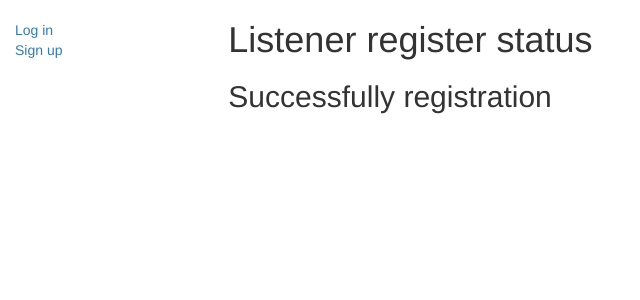
After one commit to Aturaya25/conference, a Django app: page /catalog/register/listener in a window 1280 px wide. The commit adds this page. Shown: the top 300 px of the page, without its empty margins (0-640 px from the left). Run offline with Django 3.2, Linux system fonts and the light colour scheme; some libraries are stand-ins or nearby versions.

Commit message:
register listener

```diff
--- a/conference/locallibrary/catalog/admin.py
+++ b/conference/locallibrary/catalog/admin.py
@@ -23,8 +23,8 @@ class RoomAdmin(admin.ModelAdmin):
 
 @admin.register(Schedule)
 class ScheduleAdmin(admin.ModelAdmin):
-    list_display = ('room', 'author', 'presentation', 'start_date', 'end_date')
-    fields = ['room', 'author', 'presentation', ('start_date', 'end_date')]
+    list_display = ('room', 'author', 'presentation', 'start_date', 'end_date', 'status')
+    fields = ['room', 'author', 'presentation', 'status', ('start_date', 'end_date')]
 
 
 #admin.site.register(UserProfile)
--- a/conference/locallibrary/catalog/apps.py
+++ b/conference/locallibrary/catalog/apps.py
@@ -1,6 +1,11 @@
 from django.apps import AppConfig
+from django.db.models.signals import post_migrate
 
 
 class CatalogConfig(AppConfig):
     default_auto_field = 'django.db.models.BigAutoField'
     name = 'catalog'
+
+    def ready(self):
+        from .signals import populate_models
+        post_migrate.connect(populate_models, sender=self)
--- a/conference/locallibrary/catalog/forms.py
+++ b/conference/locallibrary/catalog/forms.py
@@ -1,7 +1,7 @@
 import datetime
 
 from django import forms
-from django.contrib.auth.models import User
+from django.contrib.auth.models import User,Group
 from django.core.exceptions import ValidationError
 from django.utils.translation import ugettext_lazy as _
 
--- a/conference/locallibrary/catalog/models.py
+++ b/conference/locallibrary/catalog/models.py
@@ -1,9 +1,11 @@
 import uuid
+import os
 
 from django.db import models
-from django.contrib.auth.models import User
+from django.contrib.auth.models import User, Group
 from django.urls import reverse
 from django.utils import timezone
+import json
 
 
 class UserProfile(models.Model):
@@ -45,6 +47,37 @@ class Room(models.Model):
     def get_absolute_url(self):
         return reverse('room-detail', args=[str(self.id)])
 
+    def add_lstener_in_json(self, listener):
+        with open(os.path.join('catalog/', 'register.json'), 'r') as reg:
+            data = json.load(reg)
+            reg_listener = {"listener": listener}
+            data.append(reg_listener)
+            with open(os.path.join('catalog/', 'register.json'), 'w') as outfile:
+                json.dump(data, outfile)
+        return True
+
+    def delete_listener_in_json(self, listener):
+        with open(os.path.join('catalog/', 'register.json'), 'r') as reg:
+            data = json.load(reg)
+        for i in range(len(data)):
+            if data[i]['listener'] == listener:
+                data.pop(i)
+                break
+        with open(os.path.join('catalog/', 'register.json'), 'w') as outfile:
+            json.dump(data, outfile)
+
+    def check_listener(self, listener):
+        with open(os.path.join('catalog/', 'register.json'), 'r') as reg:
+            flag = False
+            data = json.load(reg)
+            for i in range(len(data)):
+                if not data[i]['listener'] == listener:
+                    continue
+                else:
+                    flag = True
+                    break
+        return flag
+
 
 class Schedule(models.Model):
     id = models.UUIDField('id', primary_key=True, default=uuid.uuid4, help_text="Unique ID for schedule")
@@ -53,6 +86,21 @@ class Schedule(models.Model):
     start_date = models.DateTimeField('Start date', null=True, blank=True)
     end_date = models.DateTimeField('End date', null=True, blank=True)
     author = models.CharField('Author', max_length=200)
+    SCHEDULE_STATUS = (
+        ('Completed', 'Completed'),
+        ('Started', 'Started'),
+        ('Finish', 'Finish'),
+    )
+    status = models.CharField('status', max_length=100, choices=SCHEDULE_STATUS, blank=True, default='Completed')
+
+    def check_status(self):
+        if self.start_date <= timezone.now() <= self.end_date:
+            self.status = 'Started'
+        elif self.end_date < timezone.now():
+            self.status = 'Finish'
+        else:
+            self.status = 'Completed'
+        return self.status
 
     def __str__(self):
         return '%s, %s, %s' % (self.room, self.author, self.presentation)
@@ -66,3 +114,8 @@ class Schedule(models.Model):
             self.room.busy = True
         else:
             self.room.busy = False
+
+    def all_listener(self):
+        with open(os.path.join('catalog/', 'register.json'), 'r') as reg:
+            data = json.load(reg)
+            return len(data)
--- /dev/null
+++ b/conference/locallibrary/catalog/register.json
@@ -0,0 +1 @@
+[{"listener": "ivan"}, {"listener": "boby"}, {"listener": "john"}]
--- /dev/null
+++ b/conference/locallibrary/catalog/signals.py
@@ -0,0 +1,6 @@
+def populate_models(sender, **kwargs):
+    from django.contrib.auth.models import Group
+
+    Group.objects.get_or_create(name='admin')
+    Group.objects.get_or_create(name='listener')
+    Group.objects.get_or_create(name='presenter')
--- a/conference/locallibrary/catalog/templates/base_generic.html
+++ b/conference/locallibrary/catalog/templates/base_generic.html
@@ -22,28 +22,39 @@
       {% block sidebar %}
       {% load has_group %}
       <ul class="sidebar-nav">
+          {% if user.is_authenticated %}
             <li><a href="{% url 'index' %}">Home</a></li>
             <li><a href="{% url 'schedule' %}">Schedule</a></li>
             {% if request.user|has_group:"presenter" %}
                 <li><a href="{% url 'presentation' %}">Presentation</a></li>
+                <div class="presenter-panel align-items-center">
+                    <a href="/catalog/presentation/create" class="btn btn-outline-info">Add presentation</a>
+                    <a href="/catalog/schedule/create" class="btn btn-outline-info">Add performance</a>
+                    <div>Current user name is {{request.user.username}}, and he is presenter</div>
+                    {% block presenter-panel %}{% endblock %}
+                </div>
                 {% endif %}
             <li><a href="{% url 'room' %}">Room</a></li>
+            <li><a href="{% url 'logout' %}">Exit</a></li>
         </ul>
+          {% else %}
+                    <li><a href="{% url 'login' %}">Log in</a></li>
+                    <li><a href="{% url 'register' %}">Sign up</a></li>
+          {% endif %}
      {% endblock %}
       </div>
             {% if request.user|has_group:"admin" %}
                 <div class="admin-panel align-items-center">
                     <a href="/admin" class="btn btn-outline-info">Admin</a>
+                    <div>Current user name is {{request.user.username}}, and he is admin</div>
                     {% block admin-panel %}{% endblock %}
                 </div>
             {% endif %}
-        {% if request.user|has_group:"presenter" %}
-            <div class="presenter-panel align-items-center">
-                <a href="/catalog/presentation/create" class="btn btn-outline-info">Add presentation</a>
-                <a href="/catalog/schedule/create" class="btn btn-outline-info">Add performance</a>
-                {% block presenter-panel %}{% endblock %}
+            {% if request.user|has_group:"listener" %}
+                <div class="listener-panel align-items-center">
+                    <div>Current user name is {{request.user.username}}, and he is listener</div>
+                    {% block listener-panel %}{% endblock %}
                 </div>
-
         {% endif %}
       <div class="col-sm-10 ">
       {% block content %}{% endblock %}
--- a/conference/locallibrary/catalog/templates/catalog/register_done.html
+++ b/conference/locallibrary/catalog/templates/catalog/register_done.html
@@ -4,5 +4,5 @@
 
 {% block content %}
     <h1>Welcome {{ new_user.first_name }}!</h1>
-    <p>Your account has been successfully created. Now you can <a href="{% url "login" %}">log in</a>.</p>
+    <p>Your account has been successfully created. Now you can <a href="{% url 'login' %}">Log in</a></p>
 {% endblock %}
--- /dev/null
+++ b/conference/locallibrary/catalog/templates/catalog/register_listener.html
@@ -0,0 +1,9 @@
+{% extends "base_generic.html" %}
+
+{% block content %}
+<h1> Listener register status</h1>
+
+
+<h2>{{status}}</h2>
+
+{% endblock %}
--- a/conference/locallibrary/catalog/templates/catalog/room_detail.html
+++ b/conference/locallibrary/catalog/templates/catalog/room_detail.html
@@ -5,5 +5,6 @@
   <p><strong>Room : </strong> {{ room.room }}</p>
   <p><strong>Places : </strong> {{ room.places }}</p>
   <p><strong>Free places :</strong> {{ room.free_places }}</p>
+  <p><strong>Busy :</strong> {{ room.busy }}</p>
 
 {% endblock %}
--- a/conference/locallibrary/catalog/templates/index.html
+++ b/conference/locallibrary/catalog/templates/index.html
@@ -10,7 +10,7 @@
   <ul>
     <li><strong>Room:</strong> {{ num_room }}</li>
     <li><strong>Free room:</strong> {{ num_free_room }}</li>
-    <li><strong>Presentation:</strong> {{ num_presentation }}</li>
+      <li><strong>Presentation:</strong> {{ num_presentation }}</li>
   </ul>
 
 {% endblock %}
--- a/conference/locallibrary/catalog/urls.py
+++ b/conference/locallibrary/catalog/urls.py
@@ -1,3 +1,4 @@
+import django
 from django.urls import path
 from . import views
 from django.conf.urls import url
@@ -5,6 +6,7 @@ from django.conf.urls import url
 urlpatterns = [
     path('', views.index, name='index'),
     url(r'^$', views.index, name='index'),
+    url(r'^register/listener', views.register_listener, name='register-listener'),
     url(r'^schedule/$', views.ScheduleListViews.as_view(), name='schedule'),
     path(r'^schedule/(?P<pk>\d+)$', views.ScheduleDetailViews.as_view(), name='schedule-detail'),
     url(r'^presentation/$', views.PresentationViews.as_view(), name='presentation'),
@@ -12,6 +14,8 @@ urlpatterns = [
     path(r'^room/(?P<pk>\d+)$', views.RoomDetailViews.as_view(), name='room-detail'),
     url(r'^room/$', views.RoomViews.as_view(), name='room'),
     url(r'^register/$', views.register, name='register'),
+    path('logout/', django.contrib.auth.views.LogoutView.as_view(), name='logout'),
+    path('login/', django.contrib.auth.views.LoginView.as_view(), name='login'),
 ]
 
 urlpatterns += [
--- a/conference/locallibrary/catalog/views.py
+++ b/conference/locallibrary/catalog/views.py
@@ -1,10 +1,10 @@
-
+from django.contrib.auth.models import Group
 from django.shortcuts import render
+from django.utils import timezone
 from django.views import generic
-
 import datetime
 
-from .models import Presentation, Schedule, Room, UserProfile
+from .models import Presentation, Schedule, Room
 from .forms import UserRegistrationForm
 
 from django.views.generic.edit import CreateView, UpdateView, DeleteView
@@ -20,6 +20,33 @@ def index(request):
         'index.html',
         context={'num_room': num_room, 'num_presentation': num_presentation, 'num_free_room': num_free_room},
     )
+
+
+def register_listener(request):
+    listener = request.user.username
+    if not Room.check_listener(request, listener):
+        if Room.add_lstener_in_json(request, listener):
+            status = 'Successfully registration'
+            return render(
+                request,
+                'catalog/register_listener.html',
+                context={'status': status}
+            )
+        else:
+            status = ' No free places'
+            return render(
+                request,
+                'catalog/register_listener.html',
+                context={'status': status}
+            )
+    else:
+        Room.delete_listener_in_json(request, listener)
+        status = 'Successfully unsubscrible'
+        return render(
+                request,
+                'catalog/register_listener.html',
+                context={'status': status}
+            )
 
 
 class ScheduleListViews(generic.ListView):
@@ -54,16 +81,28 @@ def register(request):
             new_user = user_form.save(commit=False)
             new_user.set_password(user_form.cleaned_data['password'])
             new_user.save()
+            new_user.groups.add(Group.objects.get(name='listener'))
             return render(request, 'catalog/register_done.html', {'new_user': new_user})
     else:
         user_form = UserRegistrationForm()
     return render(request, 'catalog/register.html', {'user_form': user_form})
 
 
+def refresh_page(request):
+    if request.is_ajax():
+        now = timezone.now()
+        status = Schedule.check_status(request)
+        context = {
+            status
+        }
+        return render(request, "schedule_detail.html", context)
+
+
 class ScheduleCreate(CreateView):
     model = Schedule
     fields = ['room', 'presentation', 'start_date', 'end_date', 'author']
-    initial = {'start_date': datetime.date.today()}
+    initial = {'start_date': datetime.date.today(),
+               'end_date': datetime.date.today()}
 
 
 class ScheduleUpdate(UpdateView):
--- a/conference/locallibrary/locallibrary/settings.py
+++ b/conference/locallibrary/locallibrary/settings.py
@@ -7,7 +7,6 @@ SECRET_KEY = 'n7qa8_m0bocg6_4xq=4m@&8fxv6uw*1f26jwh31@2*!qnq&phv'
 DEBUG = True
 
 ALLOWED_HOSTS = []
-
 
 
 INSTALLED_APPS = [
@@ -86,3 +85,4 @@ USE_TZ = True
 
 STATIC_URL = '/static/'
 LOGIN_REDIRECT_URL = '/'
+LOGOUT_REDIRECT_URL = '/catalog/login'
--- a/conference/locallibrary/requirements.txt
+++ b/conference/locallibrary/requirements.txt
@@ -4,5 +4,6 @@ Django==3.2.5
 django-cors-headers==3.7.0
 patterns==0.3
 pytz==2021.1
+signals==0.0.2
 sqlparse==0.4.1
 whitenoise==5.3.0
```
Also changed, not shown: conference/locallibrary/catalog/templates/catalog/schedule_detail.html (+13 -6 lines), conference/locallibrary/catalog/templates/registration/log_out.html (added, +7 -0 lines), conference/locallibrary/catalog/templates/registration/login.html (added, +19 -0 lines), conference/locallibrary/db.sqlite3 (deleted), 1 other file. Lines whose indentation alone changed are shown as unchanged.
